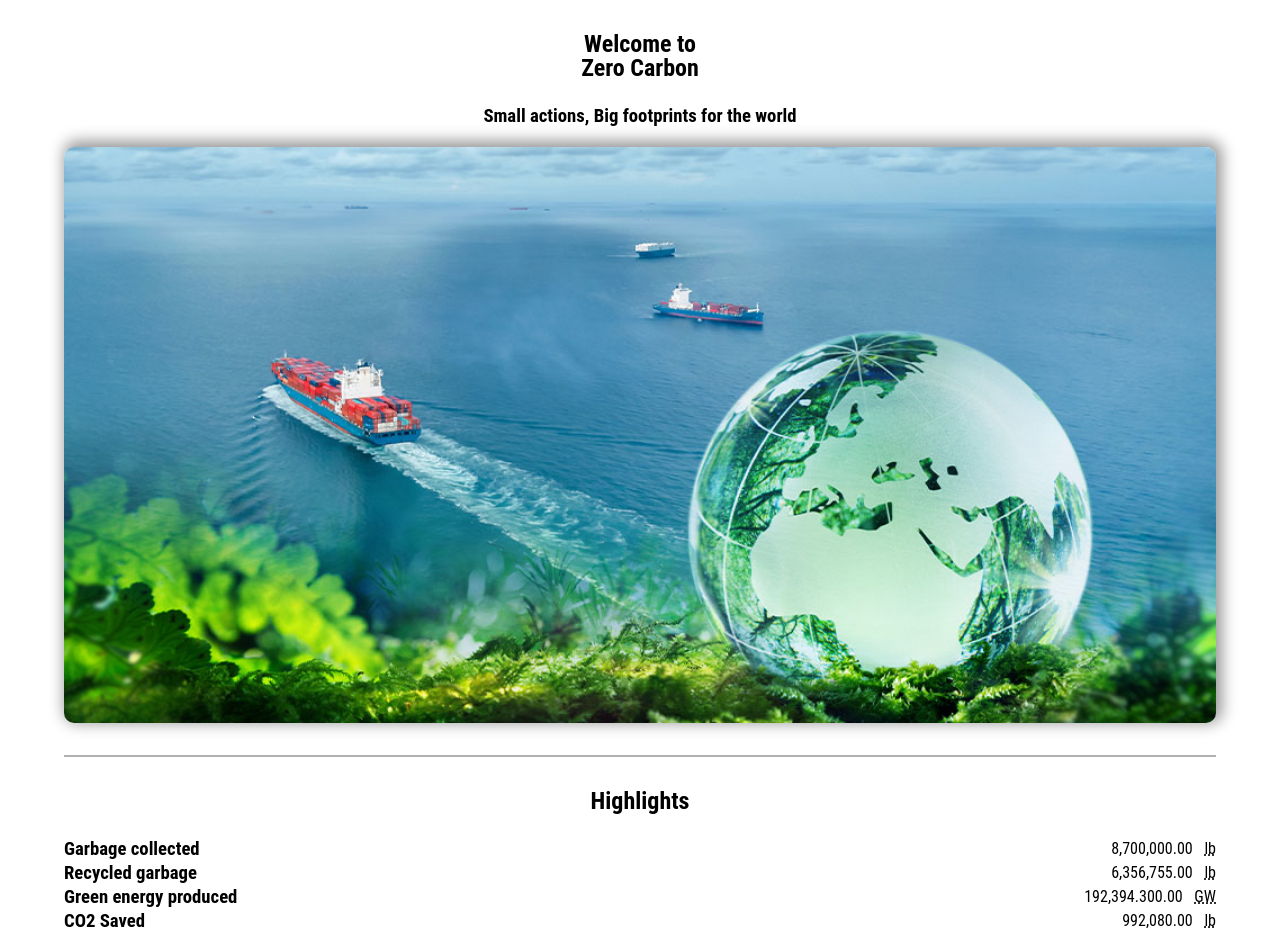
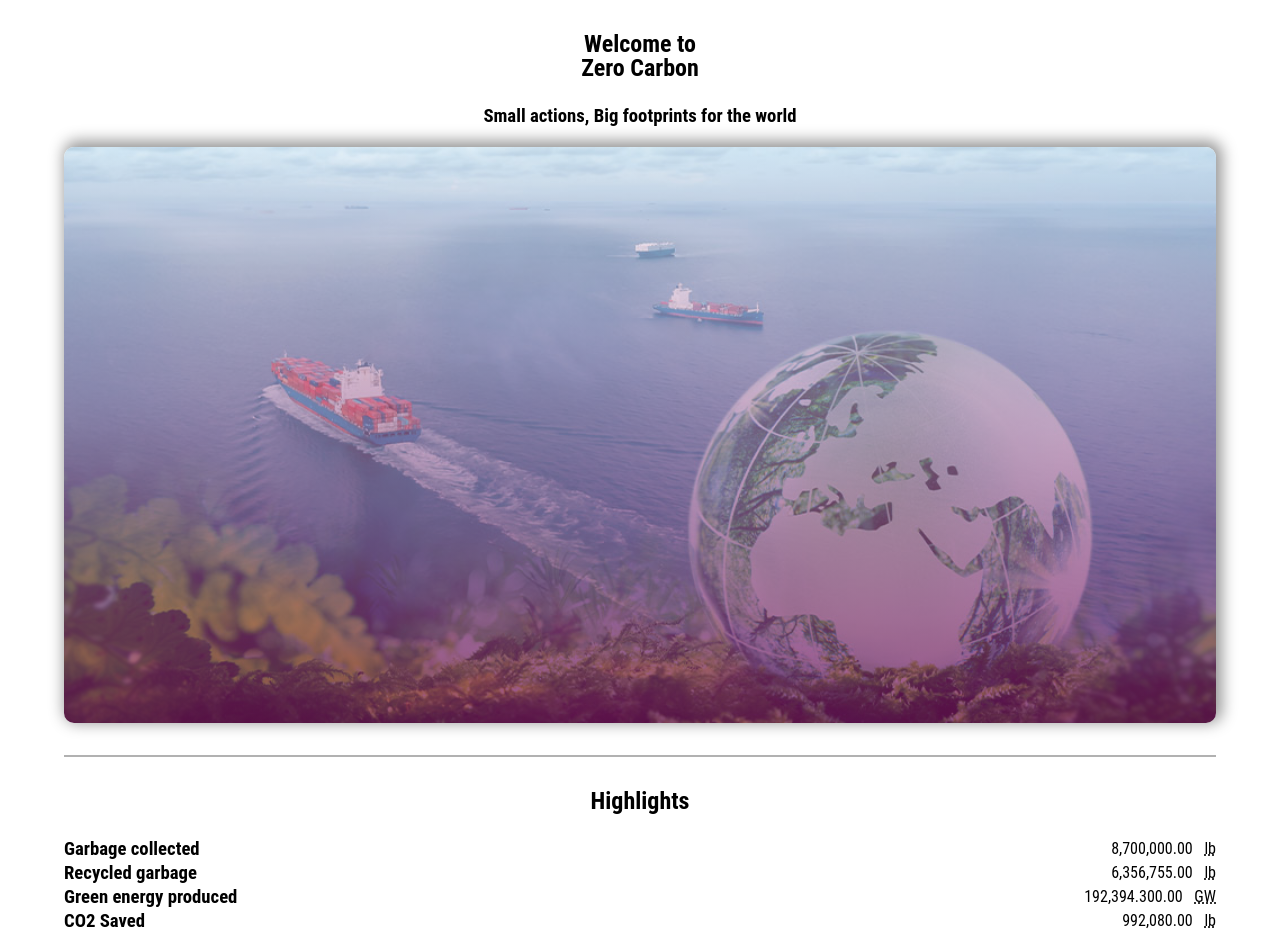
Before and after one commit to lucalr00/webProject, a PHP site: page /resources/html/home.html in a window 1280 px wide. Shown: the part 121-1053 px from the top of the page. Run offline with PHP 8.4, Linux system fonts and the light colour scheme.

Commit message:
merge,push

```diff
--- a/resources/css/home.css
+++ b/resources/css/home.css
@@ -22,7 +22,7 @@
 	text-align: center;
 	padding: 25%;
 	width: 100%;
-	background-image: url(../images/KLblur.jpg);
+	background-image: linear-gradient(to bottom, rgba(245, 246, 252, 0.52), rgba(117, 19, 93, 0.73)), url(../images/KLblur.jpg);
 	background-size: cover;
 	background-repeat: no-repeat;
 	border-radius: 10px;
```
